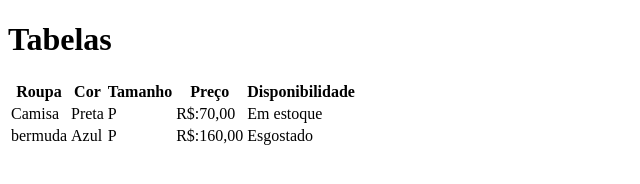
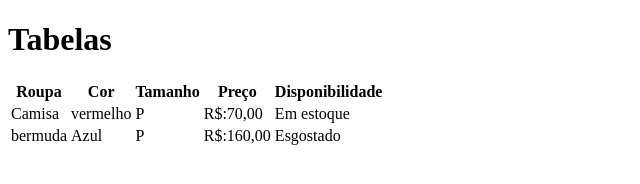
Before and after one commit to LeoForcinetti/Aula-tabela, a plain HTML site: page index.html in a window 1280 px wide. Shown: the whole page, without its empty margins (0-640 px from the left). Drawn offline with Linux system fonts and the light colour scheme.

Commit message:
trocado preto por vermelho na cor-camisa

```diff
--- a/index.html
+++ b/index.html
@@ -19,7 +19,7 @@
         </tr>
         <tr>
             <td>Camisa</td>
-            <td>Preta</td>
+            <td>vermelho</td>
             <td>P</td>
             <td>R$:70,00</td>
             <td>Em estoque</td>
```
